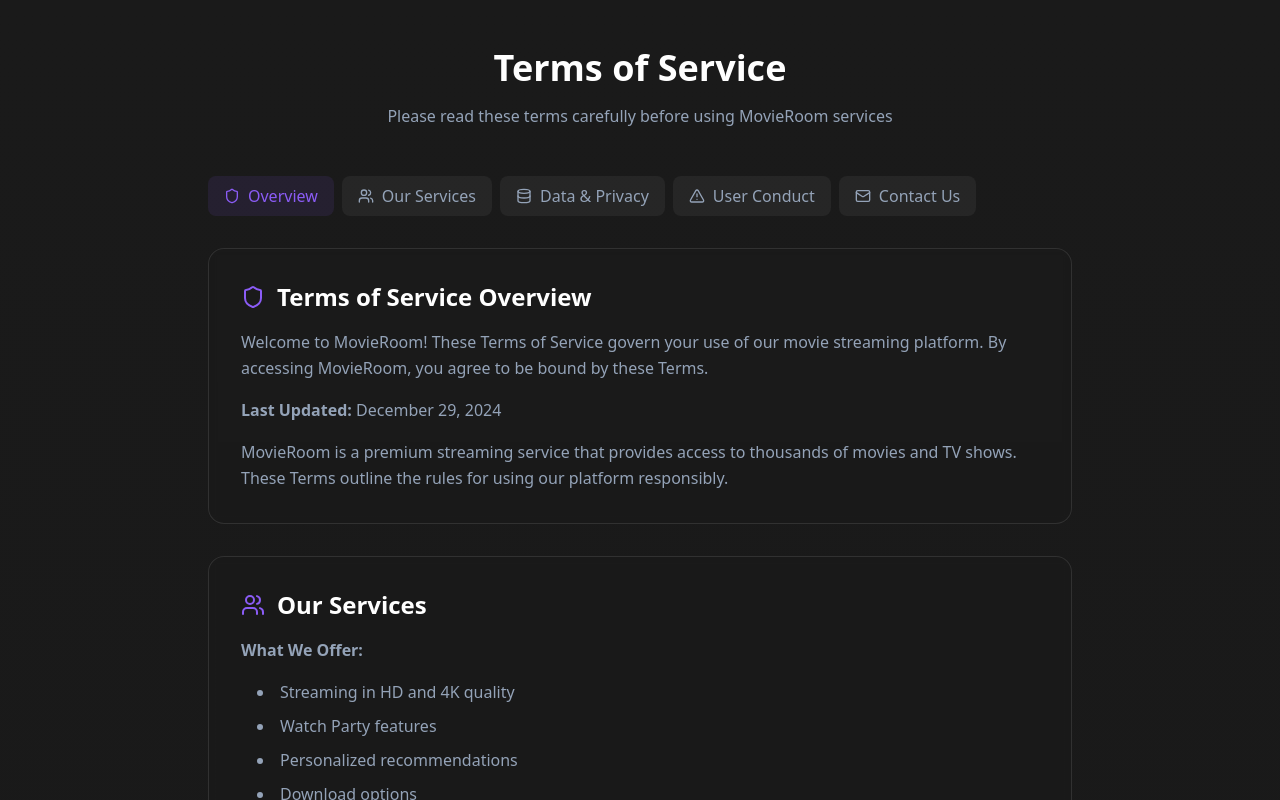
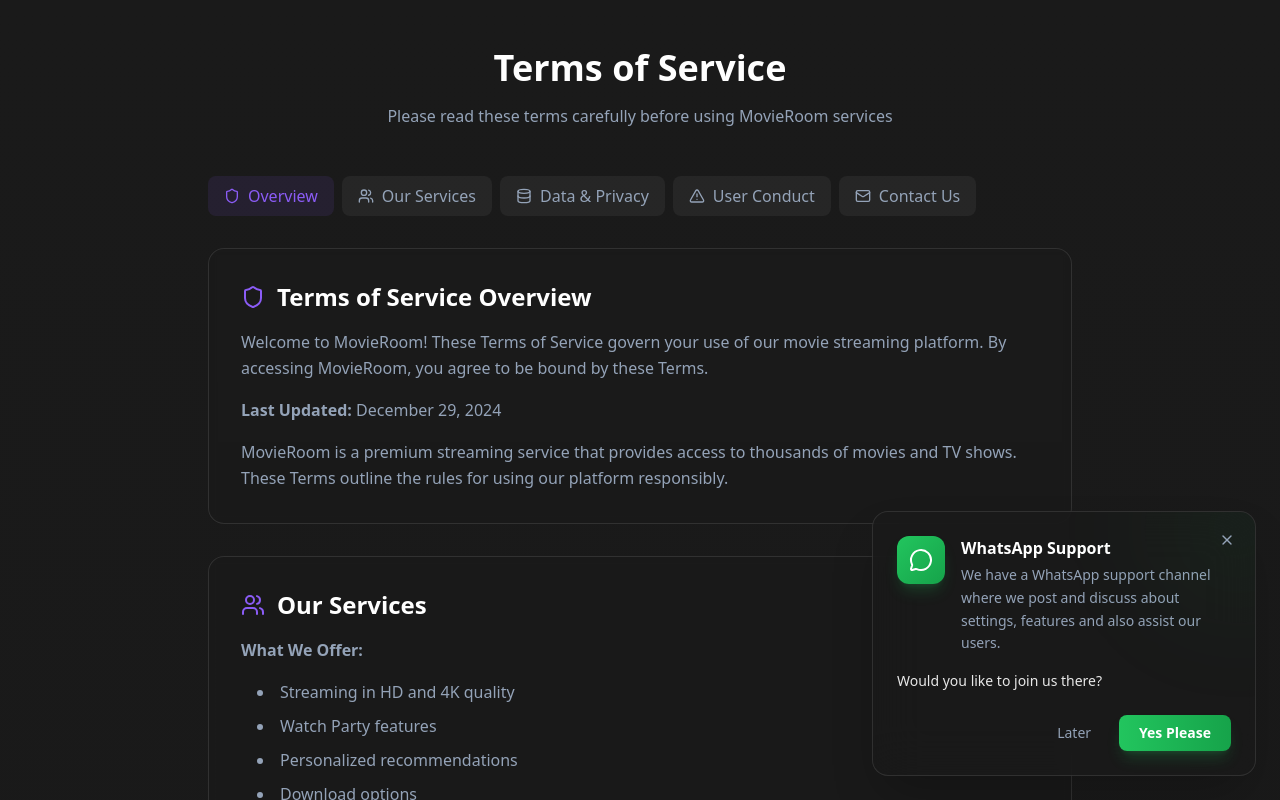
Before and after one commit to codewithjackson/movieroom-portal, a Next.js app: page /terms in a window 1280 px wide. Shown: the top 800 px of the page. Built offline with nearby package versions, Linux system fonts and the light colour scheme.

Commit message:
feat: add modern WhatsApp invitation popup with persistence logic

```diff
--- /dev/null
+++ b/app/components/ui/WhatsAppInvite.tsx
@@ -0,0 +1,102 @@
+'use client'
+
+import { useState, useEffect } from 'react'
+import { motion, AnimatePresence } from 'framer-motion'
+import { MessageCircle, X } from 'lucide-react'
+
+const WHATSAPP_CHANNEL_URL = 'https://whatsapp.com/channel/0029VbC8vSh2ZjCmnwNbuc0s'
+const STORAGE_KEY = 'movieroom_whatsapp_invite_dismissed'
+
+export default function WhatsAppInvite() {
+    const [isVisible, setIsVisible] = useState(false)
+
+    useEffect(() => {
+        // Check if user dismissed it recently (within 24 hours)
+        const lastDismissed = localStorage.getItem(STORAGE_KEY)
+        const now = new Date().getTime()
+
+        if (lastDismissed) {
+            const dismissTime = parseInt(lastDismissed)
+            const oneDay = 24 * 60 * 60 * 1000
+            if (now - dismissTime < oneDay) {
+                return
+            }
+        }
+
+        // Show after 3 seconds
+        const timer = setTimeout(() => {
+            setIsVisible(true)
+        }, 3000)
+
+        return () => clearTimeout(timer)
+    }, [])
+
+    const handleLater = () => {
+        setIsVisible(false)
+        localStorage.setItem(STORAGE_KEY, new Date().getTime().toString())
+    }
+
+    const handleJoin = () => {
+        window.open(WHATSAPP_CHANNEL_URL, '_blank')
+        setIsVisible(false)
+        localStorage.setItem(STORAGE_KEY, new Date().getTime().toString())
+    }
+
+    return (
+        <AnimatePresence>
+            {isVisible && (
+                <motion.div
+                    initial={{ opacity: 0, y: 50, scale: 0.9 }}
+                    animate={{ opacity: 1, y: 0, scale: 1 }}
+                    exit={{ opacity: 0, scale: 0.9, y: 20 }}
+                    transition={{ type: 'spring', damping: 25, stiffness: 300 }}
+                    className="fixed bottom-6 right-6 z-50 w-[calc(100%-3rem)] max-w-sm"
+                >
+                    <div className="relative overflow-hidden rounded-2xl border border-white/10 bg-[#1A1A1A]/80 p-6 shadow-2xl backdrop-blur-xl group">
+                        {/* Background Accent */}
+                        <div className="absolute -right-12 -top-12 h-32 w-32 rounded-full bg-green-500/10 blur-3xl transition-colors group-hover:bg-green-500/20" />
+
+                        <button
+                            onClick={handleLater}
+                            className="absolute right-4 top-4 rounded-full p-1 text-text-muted transition-colors hover:bg-white/10 hover:text-white"
+                        >
+                            <X className="h-4 w-4" />
+                        </button>
+
+                        <div className="flex items-start gap-4">
+                            <div className="flex h-12 w-12 shrink-0 items-center justify-center rounded-xl bg-gradient-to-br from-green-500 to-green-600 shadow-lg shadow-green-500/20">
+                                <MessageCircle className="h-6 w-6 text-white" />
+                            </div>
+
+                            <div className="space-y-1">
+                                <h3 className="font-bold text-white">WhatsApp Support</h3>
+                                <p className="text-sm leading-relaxed text-text-muted">
+                                    We have a WhatsApp support channel where we post and discuss about settings, features and also assist our users.
+                                </p>
+                            </div>
+                        </div>
+
+                        <p className="mt-4 text-sm font-medium text-white/90">
+                            Would you like to join us there?
+                        </p>
+
+                        <div className="mt-6 flex items-center justify-end gap-3">
+                            <button
+                                onClick={handleLater}
+                                className="px-4 py-2 text-sm font-medium text-text-muted transition-colors hover:text-white"
+                            >
+                                Later
+                            </button>
+                            <button
+                                onClick={handleJoin}
+                                className="rounded-lg bg-gradient-to-r from-green-500 to-green-600 px-5 py-2 text-sm font-bold text-white shadow-lg shadow-green-500/20 transition-all hover:scale-105 hover:shadow-green-500/30 active:scale-95"
+                            >
+                                Yes Please
+                            </button>
+                        </div>
+                    </div>
+                </motion.div>
+            )}
+        </AnimatePresence>
+    )
+}
--- a/app/layout.tsx
+++ b/app/layout.tsx
@@ -1,6 +1,7 @@
 import type { Metadata } from 'next'
 import { Inter, Space_Grotesk } from 'next/font/google'
 import { Analytics } from "@vercel/analytics/react"
+import WhatsAppInvite from '@/app/components/ui/WhatsAppInvite'
 import './globals.css'
 
 const inter = Inter({ subsets: ['latin'], variable: '--font-inter' })
@@ -108,6 +109,7 @@
           <div className="absolute -top-40 -right-40 w-80 h-80 bg-primary/10 rounded-full blur-3xl" />
           <div className="absolute -bottom-40 -left-40 w-80 h-80 bg-secondary/10 rounded-full blur-3xl" />
         </div>
+        <WhatsAppInvite />
       </body>
     </html>
   )
```
